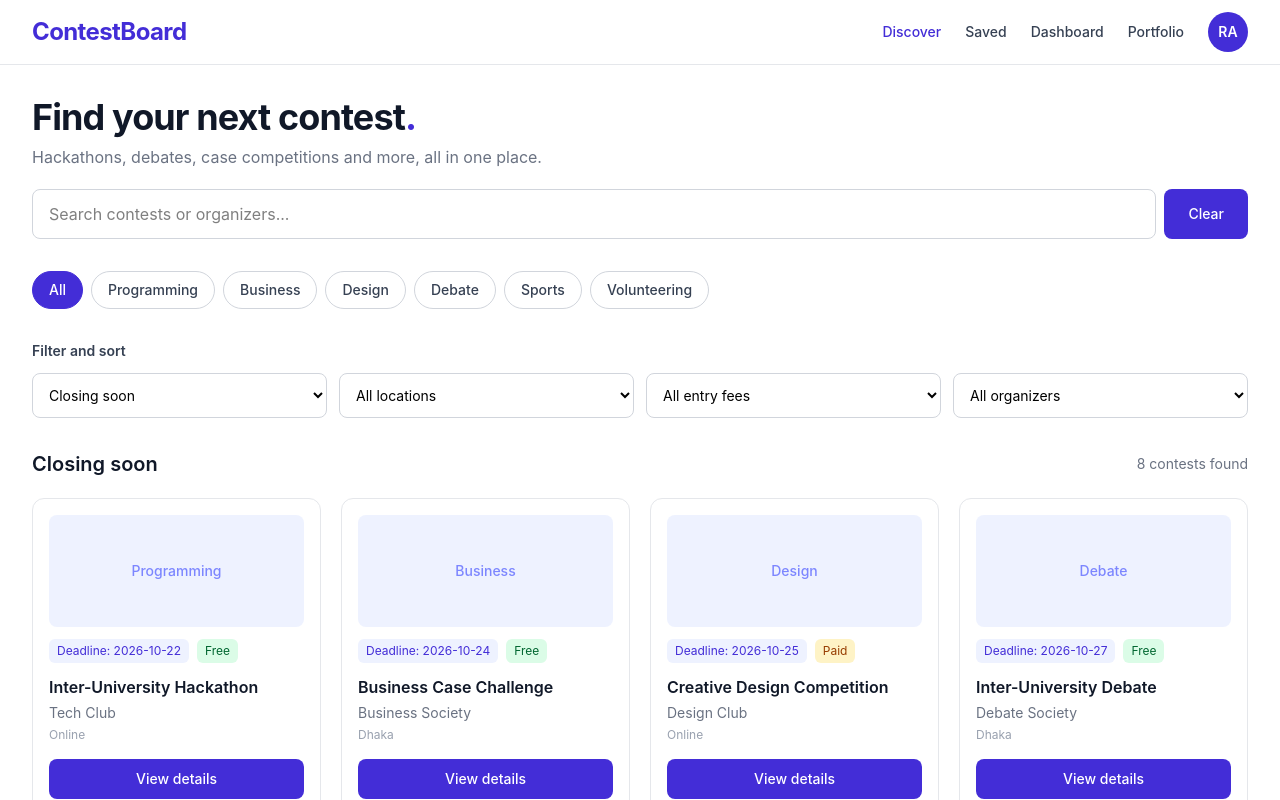
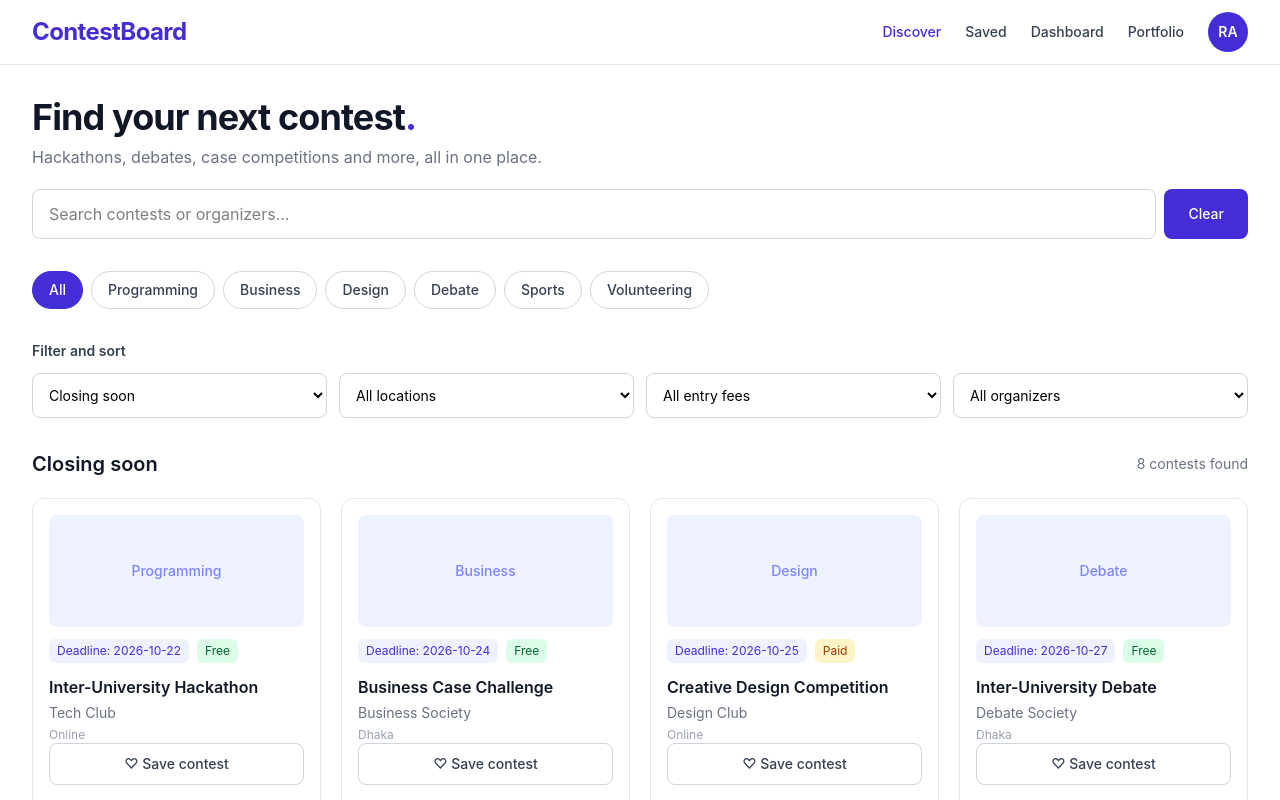
Before and after one commit to Imtiaz2005/ContestBoard, a React (Vite) app: page / in a window 1280 px wide. Shown: the top 800 px of the page. Built offline with nearby package versions, Linux system fonts and the light colour scheme.

Commit message:
just addaded saved button in card and savedContext.jsx

```diff
--- a/src/App.jsx
+++ b/src/App.jsx
@@ -3,10 +3,9 @@ import { BrowserRouter, Routes, Route } from "react-router-dom";
 import Navbar from "./components/layout/Navbar";
 import Discover from "./pages/Discover";
 import ContestDetails from "./pages/ContestDetails";
+import { SavedProvider } from "./context/SavedContext";
+import Saved from "./pages/Saved";
 
-function Saved() {
-  return <h1 className="text-2xl font-bold">Saved Contests</h1>;
-}
 
 function Dashboard() {
   return <h1 className="text-2xl font-bold">Dashboard</h1>;
@@ -19,16 +18,18 @@ function Portfolio() {
 function App() {
   return (
     <BrowserRouter>
+      <SavedProvider>
         <Navbar />
 
         <main className="mx-auto max-w-7xl px-5 py-8 md:px-8">
           <Routes>
             <Route path="/" element={<Discover />} />
             <Route path="/contests/:id" element={<ContestDetails />} />
-          <Route path="/dashboard" element={<Dashboard />} />
+            <Route path="/saved" element={<Saved />} />
             <Route path="/portfolio" element={<Portfolio />} />
           </Routes>
         </main>
+      </SavedProvider>
     </BrowserRouter>
   );
 }
--- /dev/null
+++ b/src/context/SavedContext.jsx
@@ -0,0 +1,53 @@
+
+import {
+  createContext,
+  useContext,
+  useEffect,
+  useState,
+} from "react";
+
+const SavedContext = createContext(null);
+
+export function SavedProvider({ children }) {
+  const [savedIds, setSavedIds] = useState(() => {
+    try {
+      const stored = localStorage.getItem("contestboard-saved");
+      return stored ? JSON.parse(stored) : [];
+    } catch {
+      return [];
+    }
+  });
+
+  useEffect(() => {
+    localStorage.setItem(
+      "contestboard-saved",
+      JSON.stringify(savedIds)
+    );
+  }, [savedIds]);
+
+  function toggleSaved(id) {
+    setSavedIds((current) =>
+      current.includes(id)
+        ? current.filter((savedId) => savedId !== id)
+        : [...current, id]
+    );
+  }
+
+  return (
+    <SavedContext.Provider value={{ savedIds, toggleSaved }}>
+      {children}
+    </SavedContext.Provider>
+  );
+}
+
+export function useSavedContests() {
+  const context = useContext(SavedContext);
+
+  if (!context) {
+    throw new Error(
+      "useSavedContests must be used inside SavedProvider"
+    );
+  }
+
+  return context;
+}
--- a/src/pages/Discover.jsx
+++ b/src/pages/Discover.jsx
@@ -1,6 +1,7 @@
 
 import { useState } from "react";
 import contests from "../data/contests";
+import { useSavedContests } from "../context/SavedContext";
 import { Link } from "react-router-dom";
 const categories = [
   "All",
@@ -19,7 +20,7 @@ function Discover() {
   const [location, setLocation] = useState("");
   const [entryFee, setEntryFee] = useState("");
   const [organizer, setOrganizer] = useState("");
-
+const { savedIds, toggleSaved } = useSavedContests();
   // Search, category and filters
   const filteredContests = contests
     .filter((contest) => {
@@ -234,7 +235,20 @@ function Discover() {
                 <p className="mt-1 text-xs text-gray-400">
                   {contest.location}
                 </p>
-
+<button
+  type="button"
+  onClick={() => toggleSaved(contest.id)}
+  aria-pressed={savedIds.includes(contest.id)}
+  className={`mb-2 w-full rounded-lg border px-3 py-2.5 text-sm font-medium transition ${
+    savedIds.includes(contest.id)
+      ? "border-indigo-700 bg-indigo-50 text-indigo-700"
+      : "border-gray-300 bg-white text-gray-700 hover:border-indigo-500"
+  }`}
+>
+  {savedIds.includes(contest.id)
+    ? "♥ Saved"
+    : "♡ Save contest"}
+</button>
                 <Link
                   to={`/contests/${contest.id}`}
                   className="mt-4 block w-full rounded-lg bg-indigo-700 px-3 py-2.5 text-center text-sm font-medium text-white hover:bg-indigo-800"
--- /dev/null
+++ b/src/pages/Saved.jsx
@@ -0,0 +1,86 @@
+
+import { Link } from "react-router-dom";
+import contests from "../data/contests";
+import { useSavedContests } from "../context/SavedContext";
+
+function Saved() {
+  const { savedIds, toggleSaved } = useSavedContests();
+
+  const savedContests = contests.filter((contest) =>
+    savedIds.includes(contest.id)
+  );
+
+  return (
+    <section className="space-y-6">
+      <div>
+        <h1 className="text-3xl font-bold text-gray-900">
+          Saved contests
+        </h1>
+        <p className="mt-2 text-gray-500">
+          Your bookmarked contests in one place.
+        </p>
+      </div>
+
+      {savedContests.length === 0 ? (
+        <div className="rounded-xl border border-dashed border-gray-300 px-4 py-12 text-center">
+          <h2 className="font-semibold text-gray-800">
+            No saved contests yet
+          </h2>
+          <p className="mt-2 text-sm text-gray-500">
+            Browse contests and save the ones you like.
+          </p>
+          <Link
+            to="/"
+            className="mt-4 inline-block rounded-lg bg-indigo-700 px-5 py-3 text-sm font-medium text-white"
+          >
+            Discover contests
+          </Link>
+        </div>
+      ) : (
+        <div className="grid grid-cols-1 gap-5 sm:grid-cols-2 lg:grid-cols-3">
+          {savedContests.map((contest) => (
+            <article
+              key={contest.id}
+              className="rounded-xl border border-gray-200 bg-white p-5"
+            >
+              <span className="text-sm text-indigo-700">
+                {contest.category}
+              </span>
+
+              <h2 className="mt-2 font-semibold text-gray-900">
+                {contest.title}
+              </h2>
+
+              <p className="mt-2 text-sm text-gray-500">
+                {contest.organizer}
+              </p>
+
+              <p className="mt-1 text-sm text-gray-500">
+                Deadline: {contest.deadline}
+              </p>
+
+              <div className="mt-4 flex flex-wrap gap-2">
+                <Link
+                  to={`/contests/${contest.id}`}
+                  className="flex-1 rounded-lg bg-indigo-700 px-3 py-2 text-center text-sm font-medium text-white"
+                >
+                  View details
+                </Link>
+
+                <button
+                  type="button"
+                  onClick={() => toggleSaved(contest.id)}
+                  className="rounded-lg border border-gray-300 px-3 py-2 text-sm text-gray-700 hover:bg-gray-50"
+                >
+                  Remove
+                </button>
+              </div>
+            </article>
+          ))}
+        </div>
+      )}
+    </section>
+  );
+}
+
+export default Saved;
```
Lines whose indentation alone changed are shown as unchanged.
